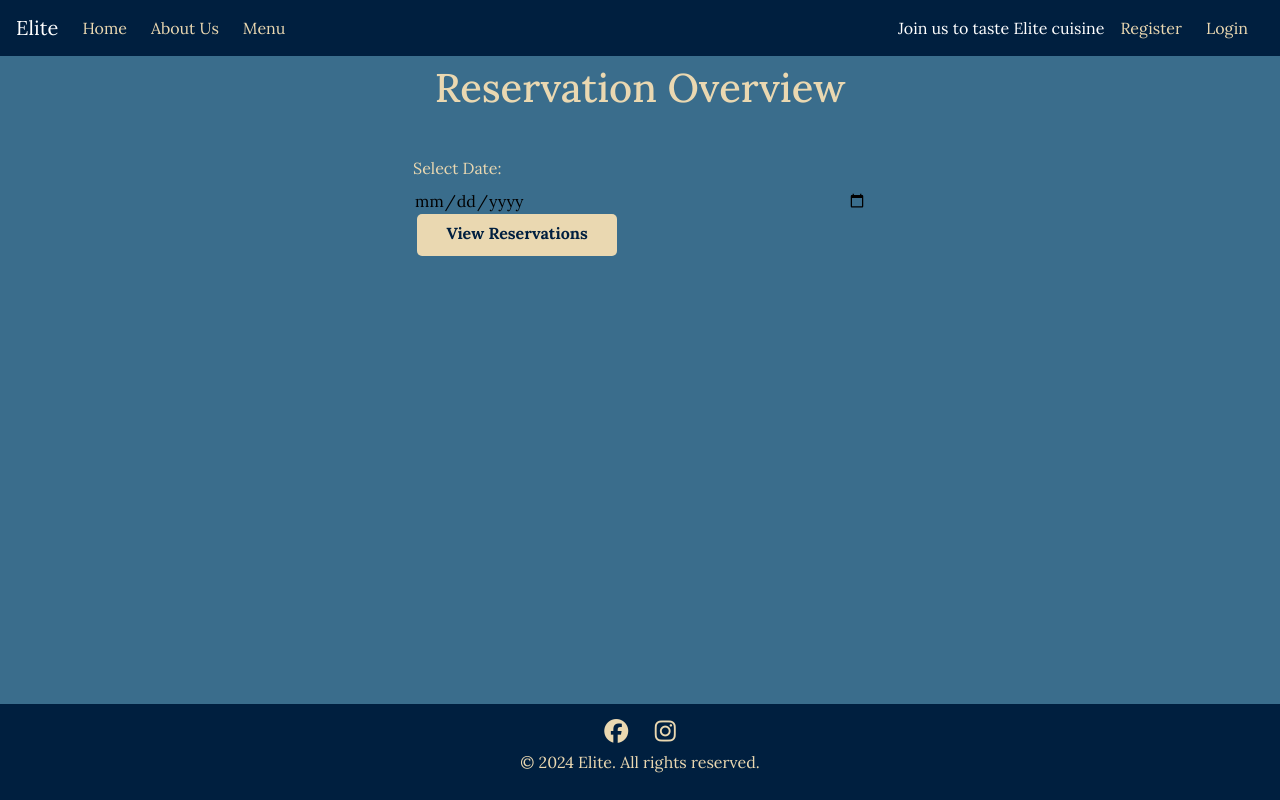
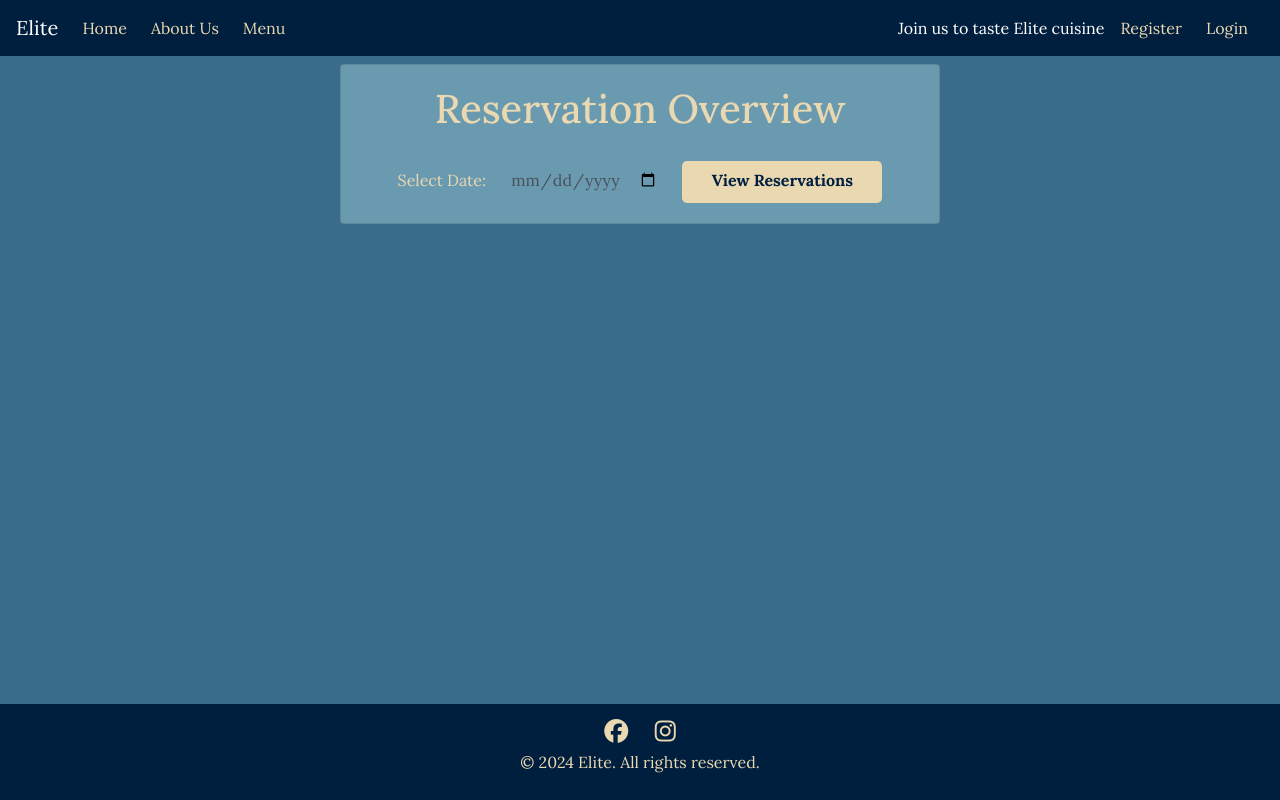
Before and after one commit to DanParkinson/project-4-elite, a Django app: template templates/reservations/view_reservations_by_date.html in a window 1280 px wide. Run offline with Django 3.2, Linux system fonts and the light colour scheme; the template is opened without the code that fills it, so the values that code supplies are empty; some libraries are stand-ins or nearby versions.

Commit message:
view reservations by date overhaul beginning

```diff
--- a/templates/reservations/view_reservations_by_date.html
+++ b/templates/reservations/view_reservations_by_date.html
@@ -1,42 +1,26 @@
 {% extends "base.html" %}
 
 {% block content %}
-<div class="container flex-grow-1 d-flex flex-column justify-content-center align-items-center">
-    <h3 class="mt-4 mb-4">Reservation Overview</h3>
-    <form method="POST">
-        {% csrf_token %}
-        <label for="reservation_date">Select Date:</label>
-        <input type="date" id="reservation_date" name="reservation_date" required>
-        <button class="btn custom-button flex-fill mx-1" type="submit">View Reservations</button>
-    </form>
 
-    {% if selected_date%}
-    <h4 class="mt-4 mb-4">reservations for {{selected_date}}</h4>
-    {% if reservations %}
-    <div class=" row mb-5 reservation-overview">
-        {% for reservation in reservations%}
-        <div class="reservation-overview-item">
-            <div class="col">
-                <div class='list-group-item d-flex justify-content-between align-items-center mb-2'>
-                    <div>
-                        <strong>Name: </strong>{{ reservation.name }}
-                        <br>
-                        <strong>Time: </strong>{{ reservation.reservation_time }}
-                        <br>
-                        <strong>Guests: </strong>{{ reservation.number_of_guests }}
-                        <br>
-                        <strong>Phone: </strong>{{ reservation.phone_number}}
-                        <br>
-                        <strong>Occasion: </strong>{{reservation.special_occasion}}
-                    </div>
-                </div>
-            </div>
-        </div>
-        {% endfor %}
-    </div>
-    {% else %}
-    <p>There are no reservations currently for {{selected_date}}</p>
-    {% endif%}
-    {% endif%}
-    {% endblock %}
-</div>
+<!-- container -->
+<div class="container pb-5 pt-4">
+    <!-- row -->
+    <div class="row justify-content-center">
+        <!-- card -->
+        <div class="card col-12 col-md-8 col-lg-10 mx-auto">
+            <!-- cardbody -->
+            <div class="card-body">
+                <!-- Heading -->
+                <h3 class="text-center">Reservation Overview</h3>
+
+                <!-- Date Selection Form -->
+                <form method="POST" class="text-center">
+                    {% csrf_token %}
+                    <label for="reservation_date" class="mr-2">Select Date:</label>
+                    <input type="date" id="reservation_date" name="reservation_date" required
+                        class="form-control d-inline-block w-auto">
+                    <button class="btn custom-button ml-2" type="submit">View Reservations</button>
+                    <!-- Date selection form end-->
+                </form>
+
+                {% endblock %}
```
